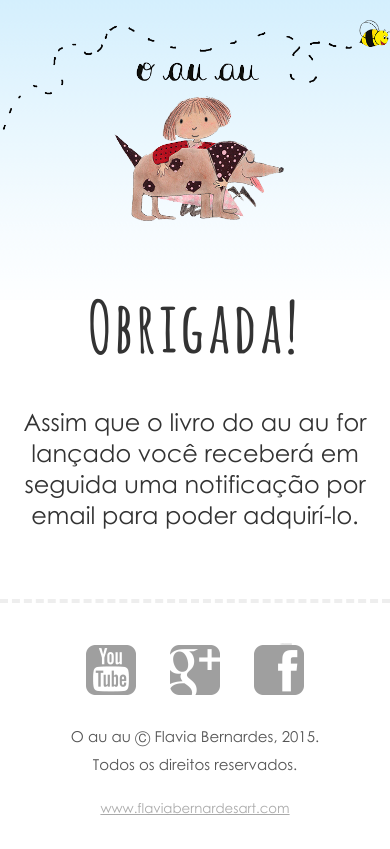
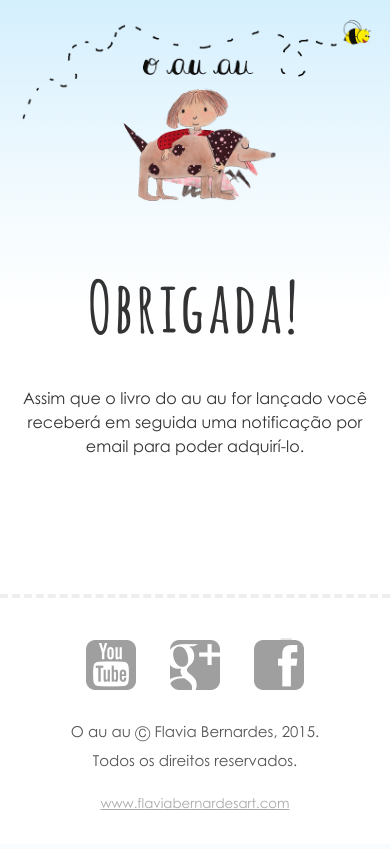
Before and after one commit to rogerhil/oauau, a Django app: template src/templates/launch_confirmation.html in a window 390 px wide. After the commit the page ends 810 px from the top, so only its background shows below. Run offline with Django 3.2, Linux system fonts and the light colour scheme; the template is opened without the code that fills it, so the values that code supplies are empty; some libraries are stand-ins or nearby versions; some web fonts are replaced.

Commit message:
Responsive layout fixes.

```diff
--- a/src/templates/launch_confirmation.html
+++ b/src/templates/launch_confirmation.html
@@ -2,7 +2,7 @@
 {% load staticfiles %}
 
 {% block container %}
-    <div style="text-align: center;">
+    <div class="landing-page">
         <div style="margin-bottom: 50px; padding-top: 20px;">
             <img src="{% static 'img/oauau-medium-transp-open.png' %}" id="oauau-image" />
         </div>
```
